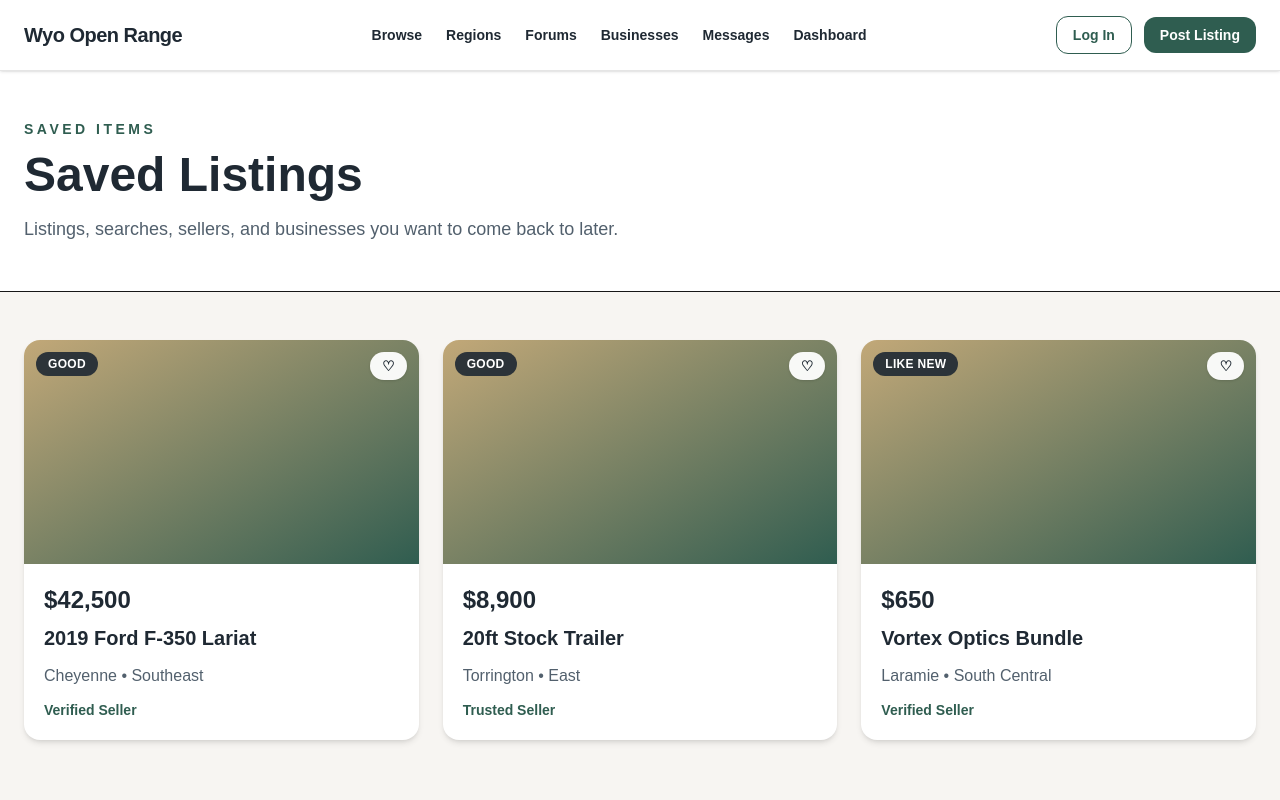
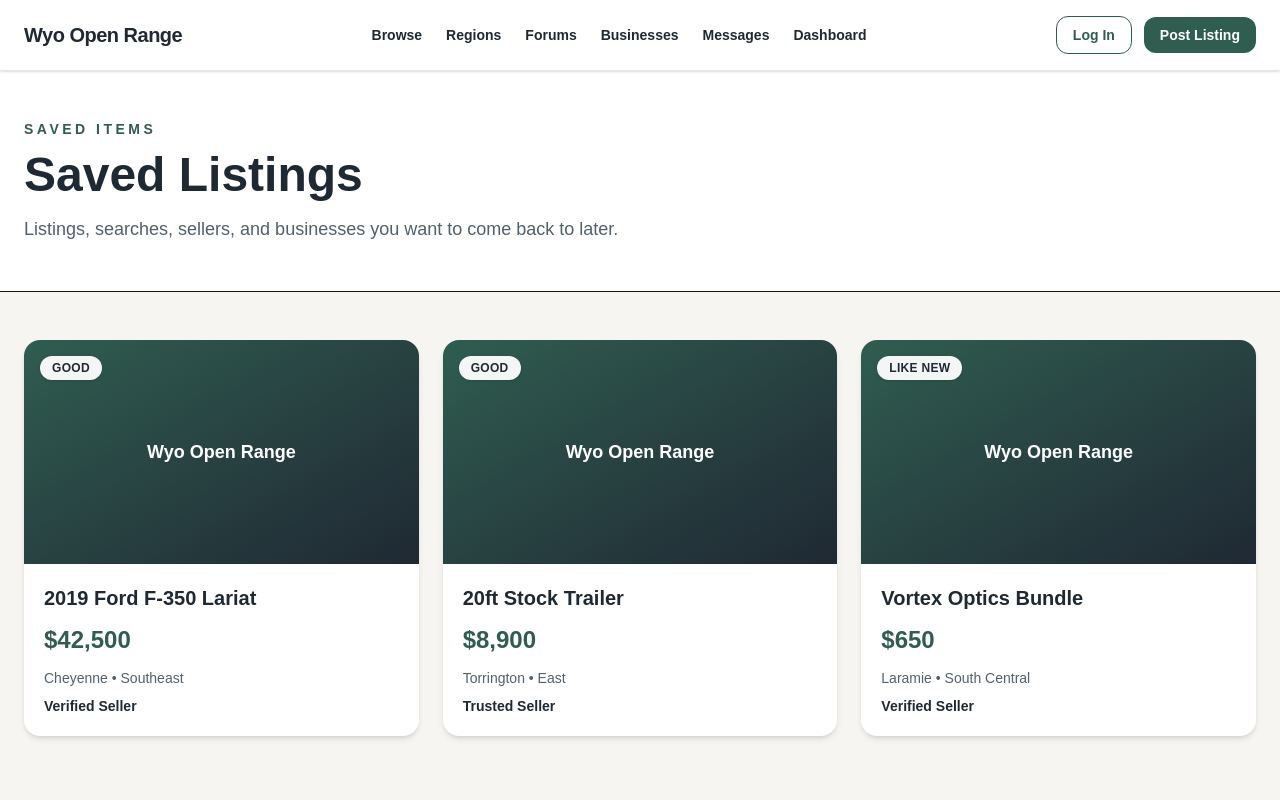
Before and after one commit to MReed606/wyo-open-range-v2, a Next.js app: page /saved in a window 1280 px wide. Shown: the top 800 px of the page. Built offline with nearby package versions, Linux system fonts and the light colour scheme; no server answers.

Commit message:
Add Supabase image uploads

```diff
--- a/src/app/listings/page.tsx
+++ b/src/app/listings/page.tsx
@@ -25,17 +25,6 @@ export default async function ListingsPage() {
           </div>
         )}
 
-        {!error && (!listings || listings.length === 0) && (
-          <div className="mt-8 rounded-2xl bg-white p-8 shadow-md">
-            <h2 className="text-2xl font-bold text-[#1F2933]">
-              No listings yet
-            </h2>
-            <p className="mt-3 text-[#52606D]">
-              Post the first real listing to start building the marketplace.
-            </p>
-          </div>
-        )}
-
         <div className="mt-10 grid gap-6 sm:grid-cols-2 lg:grid-cols-3">
           {listings?.map((listing) => (
             <ListingCard
@@ -46,6 +35,7 @@ export default async function ListingsPage() {
               seller={listing.seller_label ?? "Seller"}
               slug={listing.slug}
               condition={listing.condition ?? "Used"}
+              imageUrl={listing.image_url ?? ""}
             />
           ))}
         </div>
--- a/src/app/post/page.tsx
+++ b/src/app/post/page.tsx
@@ -20,6 +20,7 @@ export default function PostListingPage() {
   const [city, setCity] = useState("Cheyenne");
   const [region, setRegion] = useState("Southeast");
   const [description, setDescription] = useState("");
+  const [imageFile, setImageFile] = useState<File | null>(null);
   const [status, setStatus] = useState("");
 
   async function submitListing() {
@@ -32,6 +33,29 @@ export default function PostListingPage() {
     if (!user) {
       setStatus("You must be logged in to post a listing.");
       return;
+    }
+
+    let imageUrl = "";
+
+    if (imageFile) {
+      const imageName = `${Date.now()}-${imageFile.name}`;
+
+      const { error: uploadError } = await supabase.storage
+        .from("listing-images")
+        .upload(imageName, imageFile);
+
+      if (uploadError) {
+        setStatus(uploadError.message);
+        return;
+      }
+
+      const {
+        data: { publicUrl },
+      } = supabase.storage
+        .from("listing-images")
+        .getPublicUrl(imageName);
+
+      imageUrl = publicUrl;
     }
 
     const baseSlug = createSlug(title);
@@ -47,6 +71,7 @@ export default function PostListingPage() {
       condition,
       city,
       region,
+      image_url: imageUrl,
       seller_label: "Verified Seller",
       status: "active",
     });
@@ -72,7 +97,7 @@ export default function PostListingPage() {
           </h1>
 
           <p className="mt-4 max-w-3xl text-lg font-medium text-[#374151]">
-            This form now saves directly to your Supabase listings table.
+            Listings now support real image uploads using Supabase Storage.
           </p>
         </div>
       </section>
@@ -90,7 +115,7 @@ export default function PostListingPage() {
               </span>
 
               <input
-                className="rounded-xl border border-gray-300 bg-white px-4 py-3 font-medium text-[#111827] placeholder:text-gray-500"
+                className="rounded-xl border border-gray-300 bg-white px-4 py-3 font-medium text-[#111827]"
                 value={title}
                 onChange={(event) => setTitle(event.target.value)}
                 placeholder="Example: 2019 Ford F-350 Lariat"
@@ -103,10 +128,10 @@ export default function PostListingPage() {
               </span>
 
               <input
-                className="rounded-xl border border-gray-300 bg-white px-4 py-3 font-medium text-[#111827] placeholder:text-gray-500"
+                className="rounded-xl border border-gray-300 bg-white px-4 py-3 font-medium text-[#111827]"
                 value={price}
                 onChange={(event) => setPrice(event.target.value)}
-                placeholder="$42,500 / OBO / Trade / Contact"
+                placeholder="$42,500"
               />
             </label>
 
@@ -156,7 +181,7 @@ export default function PostListingPage() {
                 </span>
 
                 <input
-                  className="rounded-xl border border-gray-300 bg-white px-4 py-3 font-medium text-[#111827] placeholder:text-gray-500"
+                  className="rounded-xl border border-gray-300 bg-white px-4 py-3 font-medium text-[#111827]"
                   value={city}
                   onChange={(event) => setCity(event.target.value)}
                 />
@@ -168,7 +193,7 @@ export default function PostListingPage() {
                 </span>
 
                 <input
-                  className="rounded-xl border border-gray-300 bg-white px-4 py-3 font-medium text-[#111827] placeholder:text-gray-500"
+                  className="rounded-xl border border-gray-300 bg-white px-4 py-3 font-medium text-[#111827]"
                   value={region}
                   onChange={(event) => setRegion(event.target.value)}
                 />
@@ -181,10 +206,27 @@ export default function PostListingPage() {
               </span>
 
               <textarea
-                className="min-h-40 rounded-xl border border-gray-300 bg-white px-4 py-3 font-medium text-[#111827] placeholder:text-gray-500"
+                className="min-h-40 rounded-xl border border-gray-300 bg-white px-4 py-3 font-medium text-[#111827]"
                 value={description}
                 onChange={(event) => setDescription(event.target.value)}
                 placeholder="Describe the item, condition, location, and details..."
+              />
+            </label>
+
+            <label className="grid gap-2">
+              <span className="text-sm font-bold uppercase tracking-wide text-[#1F2933]">
+                Listing Image
+              </span>
+
+              <input
+                type="file"
+                accept="image/*"
+                className="rounded-xl border border-gray-300 bg-white px-4 py-3 font-medium text-[#111827]"
+                onChange={(event) => {
+                  if (event.target.files?.[0]) {
+                    setImageFile(event.target.files[0]);
+                  }
+                }}
               />
             </label>
 
@@ -205,11 +247,11 @@ export default function PostListingPage() {
 
         <aside className="h-fit rounded-2xl bg-white p-6 shadow-md lg:sticky lg:top-24">
           <h2 className="text-2xl font-bold text-[#1F2933]">
-            Real Database Posting
+            Image Upload Enabled
           </h2>
 
           <p className="mt-4 text-base font-medium leading-7 text-[#374151]">
-            Once submitted, this listing will be saved to Supabase and appear on the Browse page.
+            Uploaded images are now stored in Supabase Storage and attached to listings automatically.
           </p>
         </aside>
       </section>
--- a/src/components/ListingCard.tsx
+++ b/src/components/ListingCard.tsx
@@ -6,7 +6,8 @@ type ListingCardProps = {
   location: string;
   seller: string;
   slug: string;
-  condition?: string;
+  condition: string;
+  imageUrl?: string;
 };
 
 export function ListingCard({
@@ -16,34 +17,47 @@ export function ListingCard({
   seller,
   slug,
   condition,
+  imageUrl,
 }: ListingCardProps) {
   return (
     <Link
       href={`/listing/${slug}`}
-      className="group block overflow-hidden rounded-2xl bg-white shadow-md transition hover:-translate-y-1 hover:shadow-xl"
+      className="group overflow-hidden rounded-2xl bg-white shadow-md transition hover:-translate-y-1 hover:shadow-xl"
     >
-      <div className="relative h-56 bg-gradient-to-br from-[#C2A878] to-[#2F5D50]">
-        <div className="absolute right-3 top-3 rounded-full bg-white/95 px-3 py-1 text-sm font-bold text-[#1F2933] shadow-sm">
-          ♡
-        </div>
-
-        {condition && (
-          <div className="absolute left-3 top-3 rounded-full bg-[#1F2933]/90 px-3 py-1 text-xs font-bold uppercase tracking-wide text-white">
-            {condition}
+      <div className="relative h-56 overflow-hidden bg-[#D1D5DB]">
+        {imageUrl ? (
+          <img
+            src={imageUrl}
+            alt={title}
+            className="h-full w-full object-cover transition duration-300 group-hover:scale-105"
+          />
+        ) : (
+          <div className="flex h-full items-center justify-center bg-gradient-to-br from-[#2F5D50] to-[#1F2933] text-lg font-bold text-white">
+            Wyo Open Range
           </div>
         )}
+
+        <div className="absolute left-4 top-4 rounded-full bg-white/95 px-3 py-1 text-xs font-bold uppercase tracking-wide text-[#1F2933] shadow-sm">
+          {condition}
+        </div>
       </div>
 
       <div className="p-5">
-        <p className="text-2xl font-bold text-[#1F2933]">{price}</p>
-
-        <h2 className="mt-2 text-xl font-semibold text-[#1F2933] group-hover:text-[#2F5D50]">
+        <h2 className="line-clamp-2 text-xl font-bold text-[#1F2933]">
           {title}
         </h2>
 
-        <p className="mt-3 text-base text-[#52606D]">{location}</p>
+        <p className="mt-3 text-2xl font-bold text-[#2F5D50]">
+          {price}
+        </p>
 
-        <p className="mt-3 text-sm font-bold text-[#2F5D50]">{seller}</p>
+        <p className="mt-3 text-sm font-medium text-[#52606D]">
+          {location}
+        </p>
+
+        <p className="mt-2 text-sm font-semibold text-[#1F2933]">
+          {seller}
+        </p>
       </div>
     </Link>
   );
```
